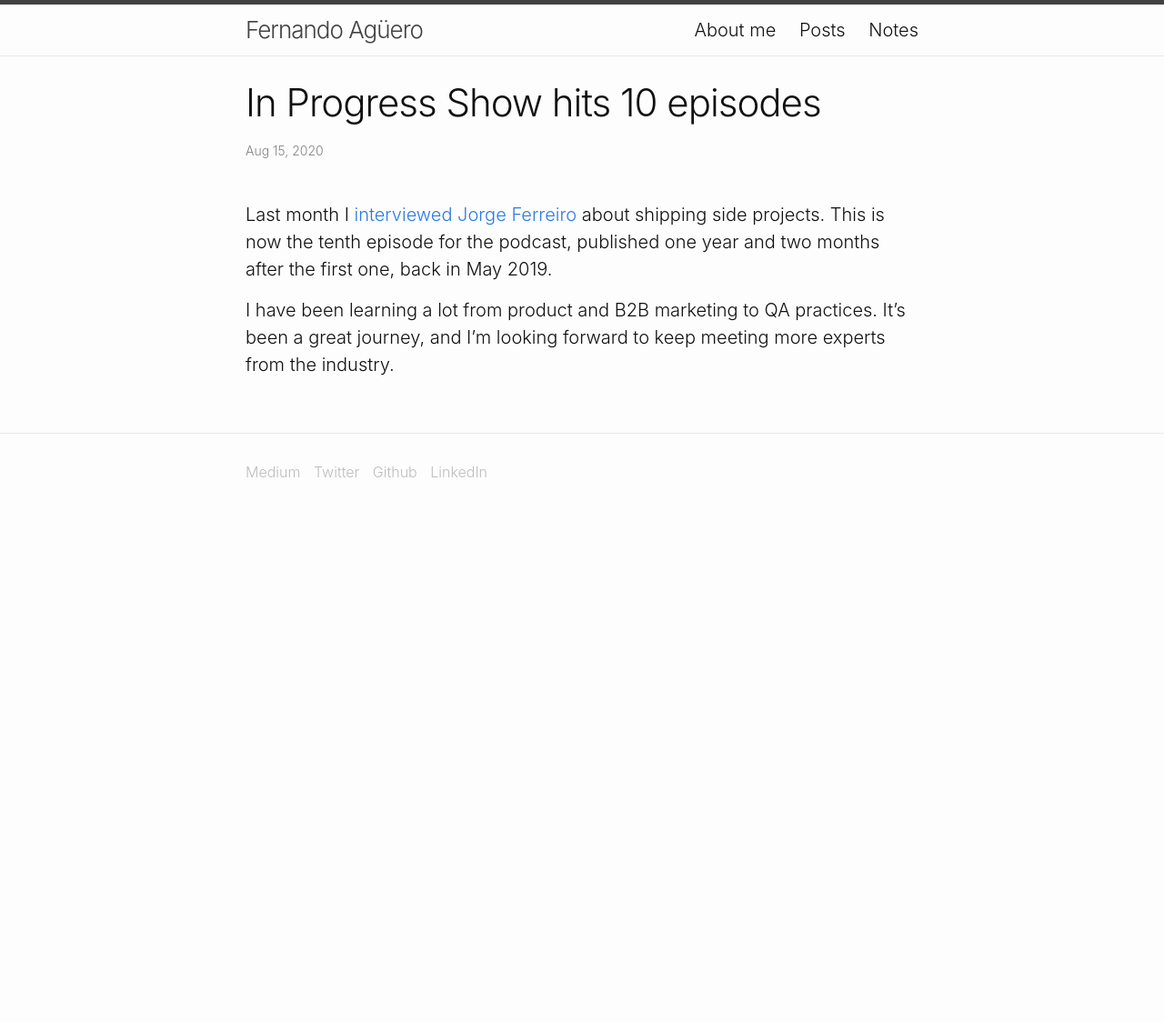
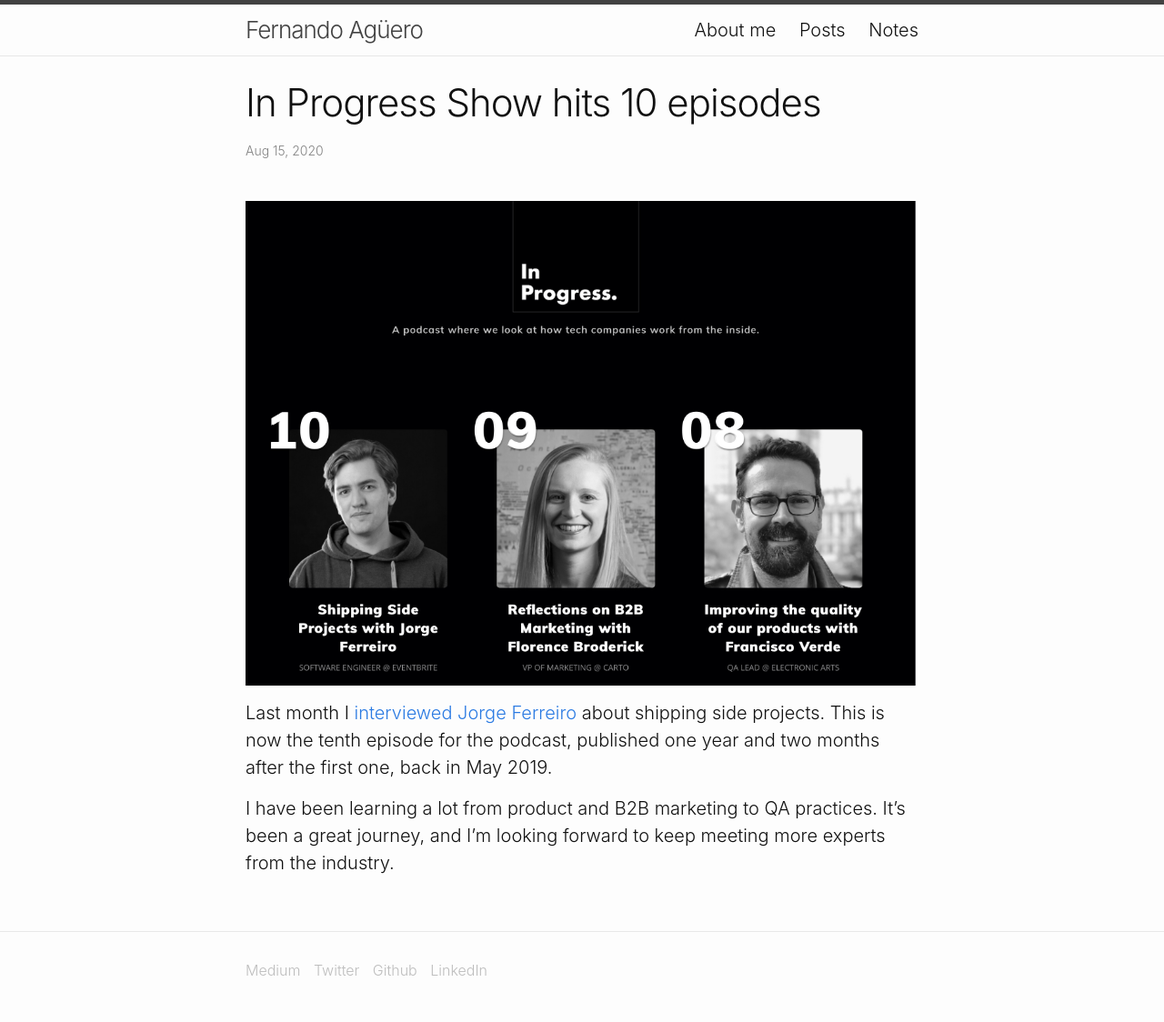
Before and after one commit to fjaguero/site, a Jekyll site: the page built from _notes/in-progress-ten-shows.md, in a window 1280 px wide. Shown: the whole page at 91% size. Built offline with Jekyll 4.4.1, drawn with Linux system fonts in a browser that asks for light colours; before the commit the page ends 900 px from its top, so only the background shows below that.

Commit message:
Updated In Progress Ten Shows

```diff
--- a/_notes/in-progress-ten-shows.md
+++ b/_notes/in-progress-ten-shows.md
@@ -6,6 +6,8 @@ tags:
 - side project
 ---
 
+![In-progress.png](/uploads/In-progress.png)
+
 Last month I [interviewed Jorge Ferreiro](https://inprogressshow.com/10-shipping-side-projects-with-jorge-ferreiro) about shipping side projects. This is now the tenth episode for the podcast, published one year and two months after the first one, back in May 2019.
 
 I have been learning a lot from product and B2B marketing to QA practices. It’s been a great journey, and I’m looking forward to keep meeting more experts from the industry.
```
